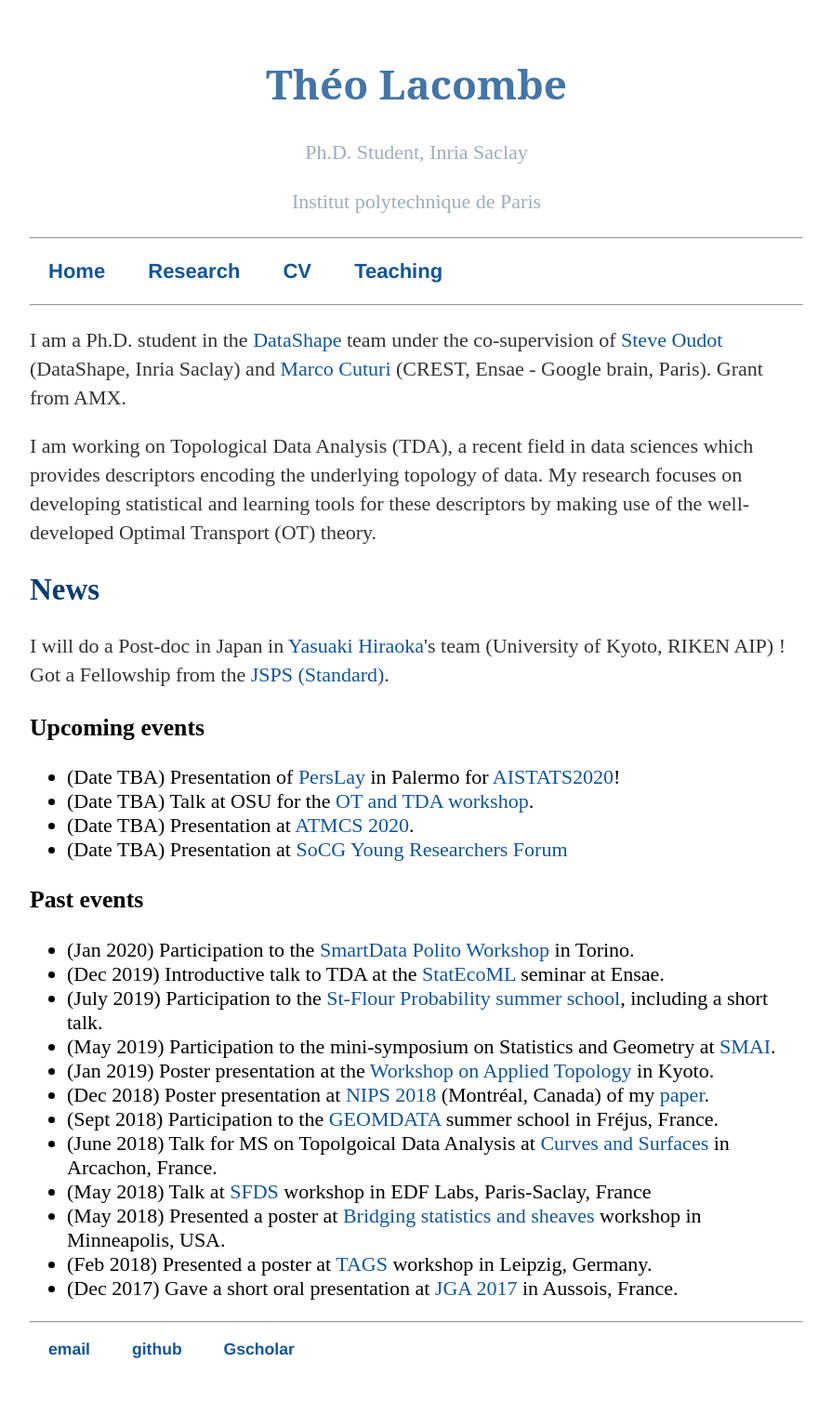
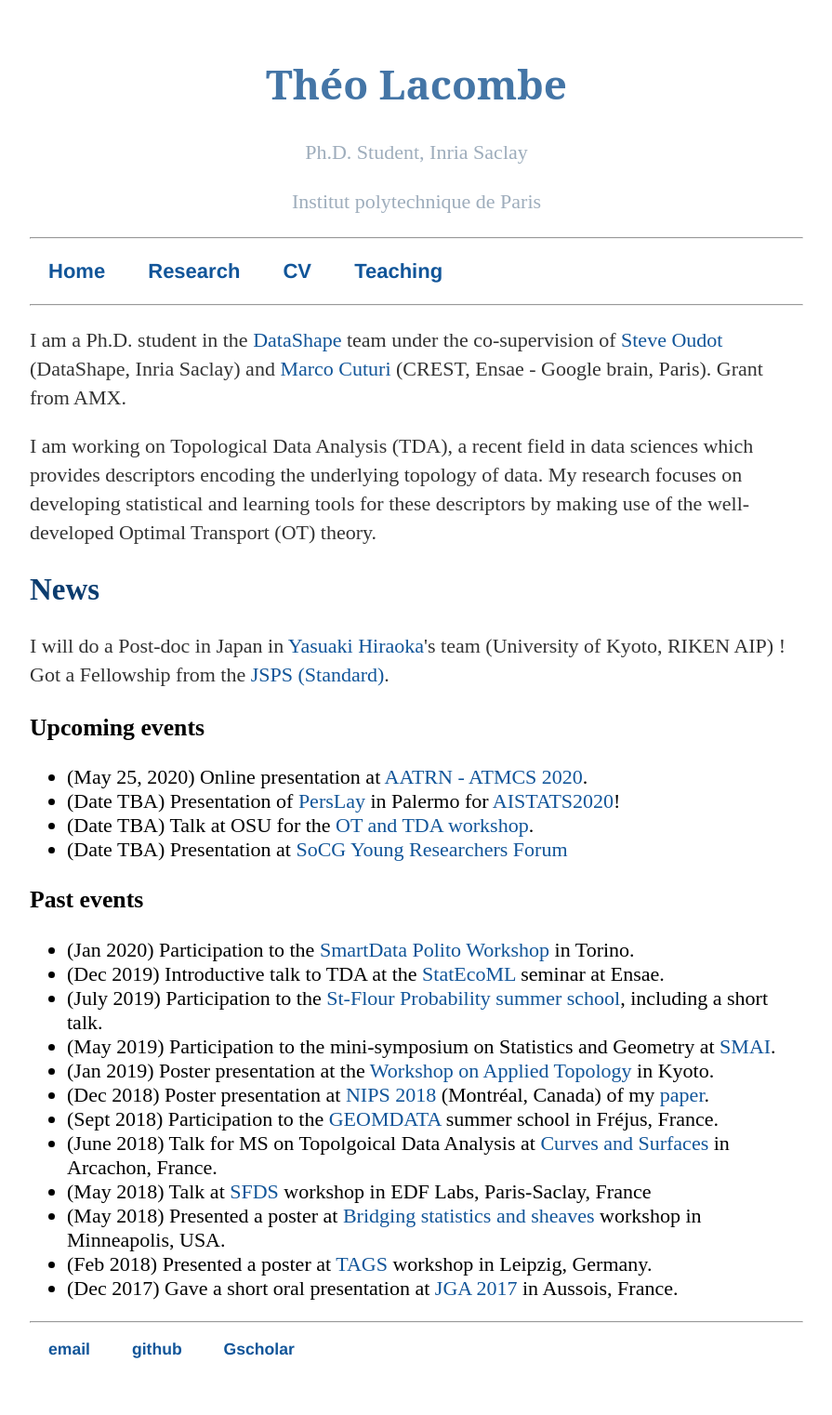
Before and after one commit to tlacombe/tlacombe.github.io, a Jekyll site: the page built from index.html, in a window 1280 px wide. Shown: the whole page at 93% size, without its empty margins (192-1087 px from the left). Built offline with Jekyll 4.4.1, drawn with Linux system fonts in a browser that asks for light colours.

Commit message:
update news

```diff
--- a/index.html
+++ b/index.html
@@ -14,9 +14,9 @@ title: Théo Lacombe's webpage
 
 	<h3> Upcoming events</h3>
 	<ul>
+		<li> (May 25, 2020) Online presentation at <a href="https://easychair.org/cfp/ATMCS-2020">AATRN - ATMCS 2020</a>.</li>
 		<li> (Date TBA) Presentation of <a href="https://arxiv.org/pdf/1904.09378.pdf">PersLay</a> in Palermo for <a href="https://www.aistats.org/">AISTATS2020</a>!</li>
 		<li> (Date TBA) Talk at OSU for the <a href="https://tgda.osu.edu/ot-tda-workshop/">OT and TDA workshop</a>.</li>
-		<li> (Date TBA) Presentation at <a href="https://easychair.org/cfp/ATMCS-2020">ATMCS 2020</a>.</li>
 		<li> (Date TBA) Presentation at <a href="https://socg20.inf.ethz.ch/yrf">SoCG Young Researchers Forum</a></li>
 	</ul>
 
```
